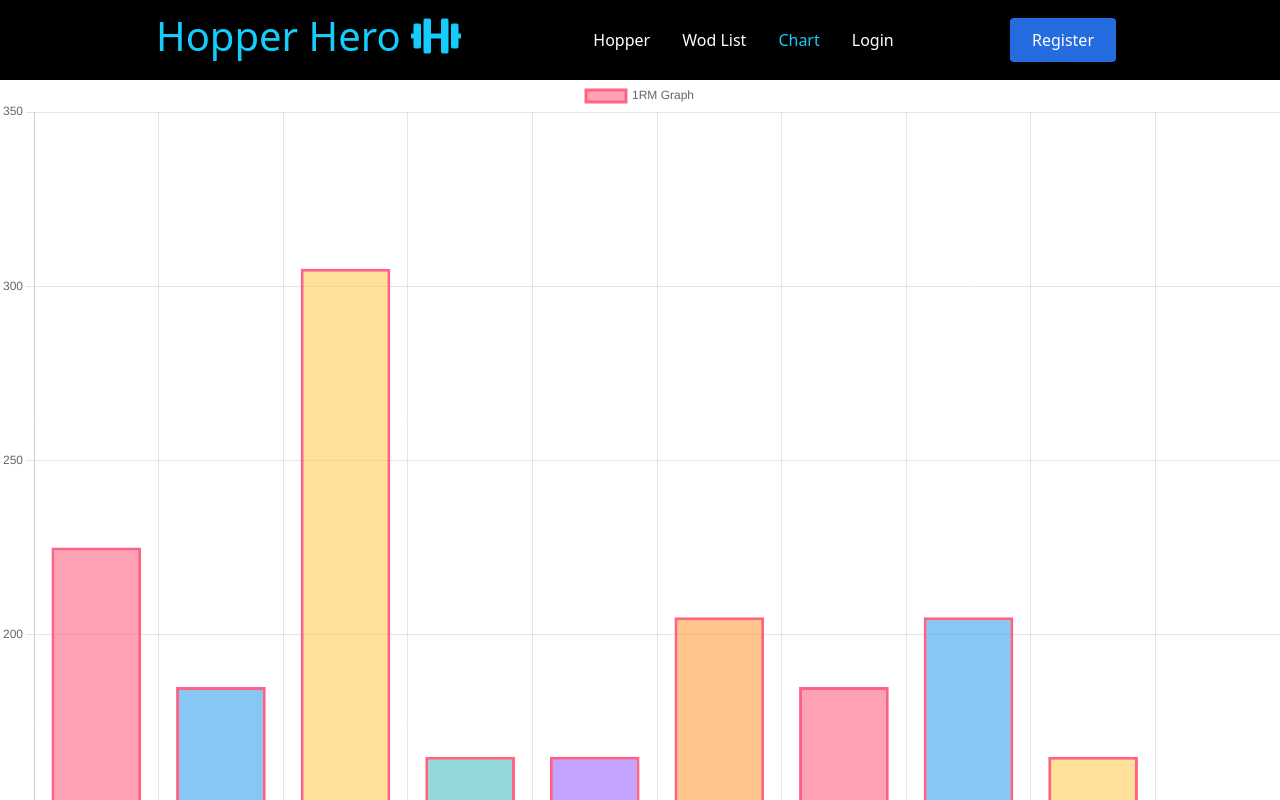
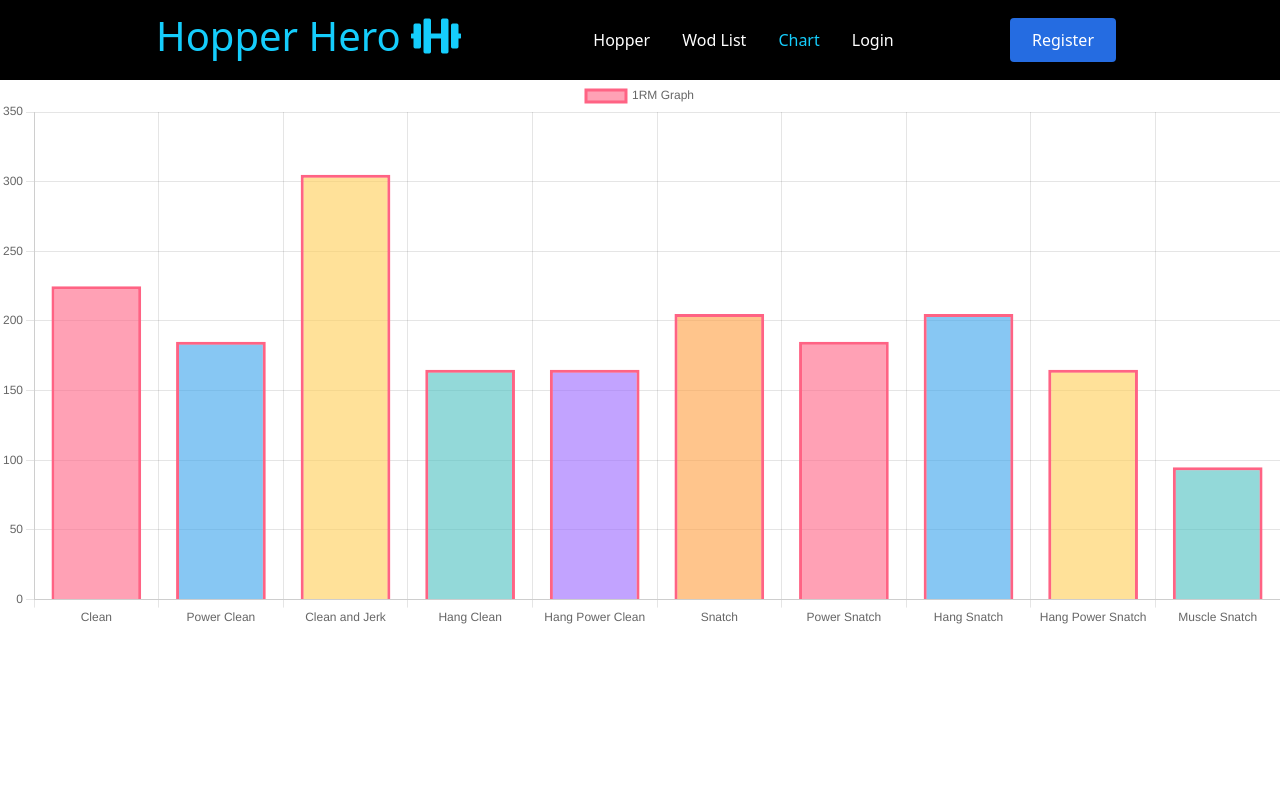
Before and after one commit to Paul-Longo/HopperHero_Frontend, a React (Create React App) app: page /Chart in a window 1280 px wide. Shown: the top 800 px of the page. Built offline with nearby package versions, Linux system fonts and the light colour scheme.

Commit message:
resized chart

```diff
--- a/src/components/Chart/bar.js
+++ b/src/components/Chart/bar.js
@@ -53,8 +53,8 @@ class Chart extends Component {
             <div className='graph'>
                 <Bar
                 data={this.state.chartData}
-                width={5}
-                height={5}
+                width='35%'
+                height='15%'
                 options={{
                     title:{
                         display: this.props.displayTitle,
```
